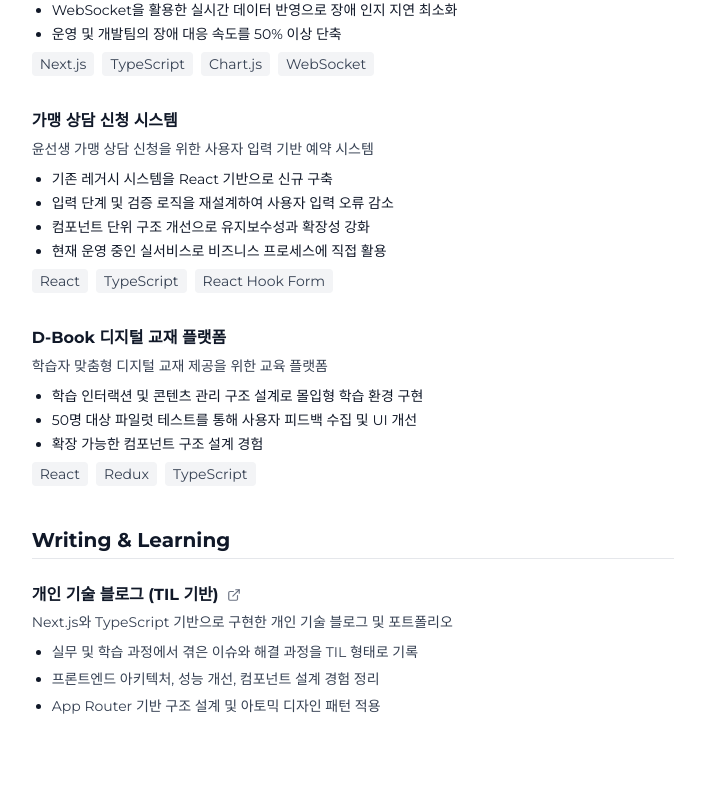
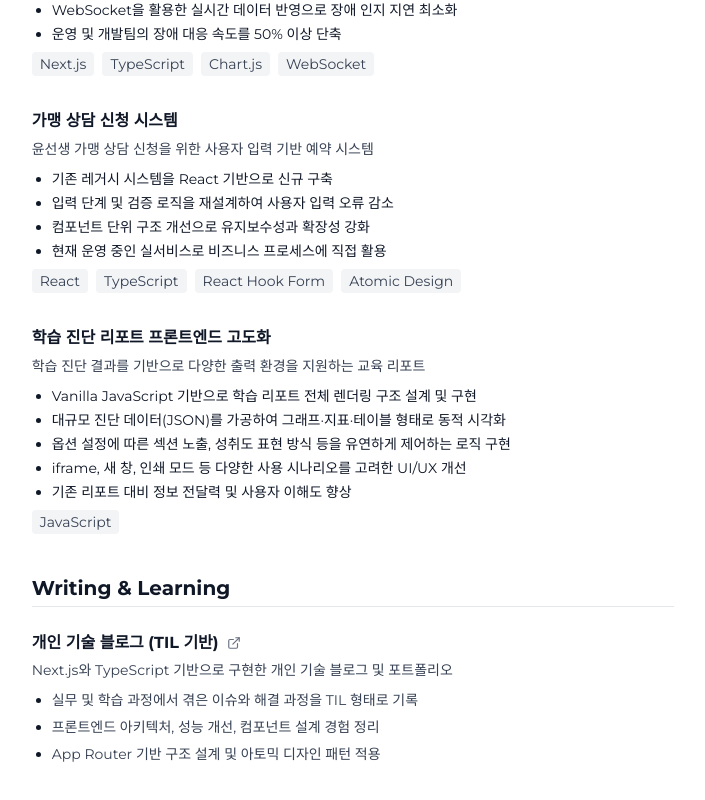
Before and after one commit to Jaeseokkong/NEXT-BLOG, a Next.js app: page /resume in a window 1280 px wide. Shown: the part 1347-2147 px from the top of the page, without its empty margins (287-992 px from the left). Built offline with nearby package versions, Linux system fonts and the light colour scheme.

Commit message:
fix(organisms): ProjectSection 내부 ProjectItem 내용 수정

```diff
--- a/src/app/resume/components/organisms/ProjectSection.tsx
+++ b/src/app/resume/components/organisms/ProjectSection.tsx
@@ -29,18 +29,20 @@ export default function ProjectSection() {
 						"컴포넌트 단위 구조 개선으로 유지보수성과 확장성 강화",
 						"현재 운영 중인 실서비스로 비즈니스 프로세스에 직접 활용",
 					]}
-					techStack={['React', 'TypeScript', 'React Hook Form']}
+					techStack={['React', 'TypeScript', 'React Hook Form', 'Atomic Design']}
 				/>
 
 				<ProjectItem
-					title="D-Book 디지털 교재 플랫폼"
-  					description="학습자 맞춤형 디지털 교재 제공을 위한 교육 플랫폼"
+					title="학습 진단 리포트 프론트엔드 고도화"
+					description="학습 진단 결과를 기반으로 다양한 출력 환경을 지원하는 교육 리포트"
 					highlights={[
-						"학습 인터랙션 및 콘텐츠 관리 구조 설계로 몰입형 학습 환경 구현",
-						"50명 대상 파일럿 테스트를 통해 사용자 피드백 수집 및 UI 개선",
-						"확장 가능한 컴포넌트 구조 설계 경험",
+						"Vanilla JavaScript 기반으로 학습 리포트 전체 렌더링 구조 설계 및 구현",
+						"대규모 진단 데이터(JSON)를 가공하여 그래프·지표·테이블 형태로 동적 시각화",
+						"옵션 설정에 따른 섹션 노출, 성취도 표현 방식 등을 유연하게 제어하는 로직 구현",
+						"iframe, 새 창, 인쇄 모드 등 다양한 사용 시나리오를 고려한 UI/UX 개선",
+						"기존 리포트 대비 정보 전달력 및 사용자 이해도 향상",
 					]}
-					techStack={['React', 'Redux', 'TypeScript']}
+					techStack={['JavaScript']}
 				/>
 			</div>
 			</section>
```
